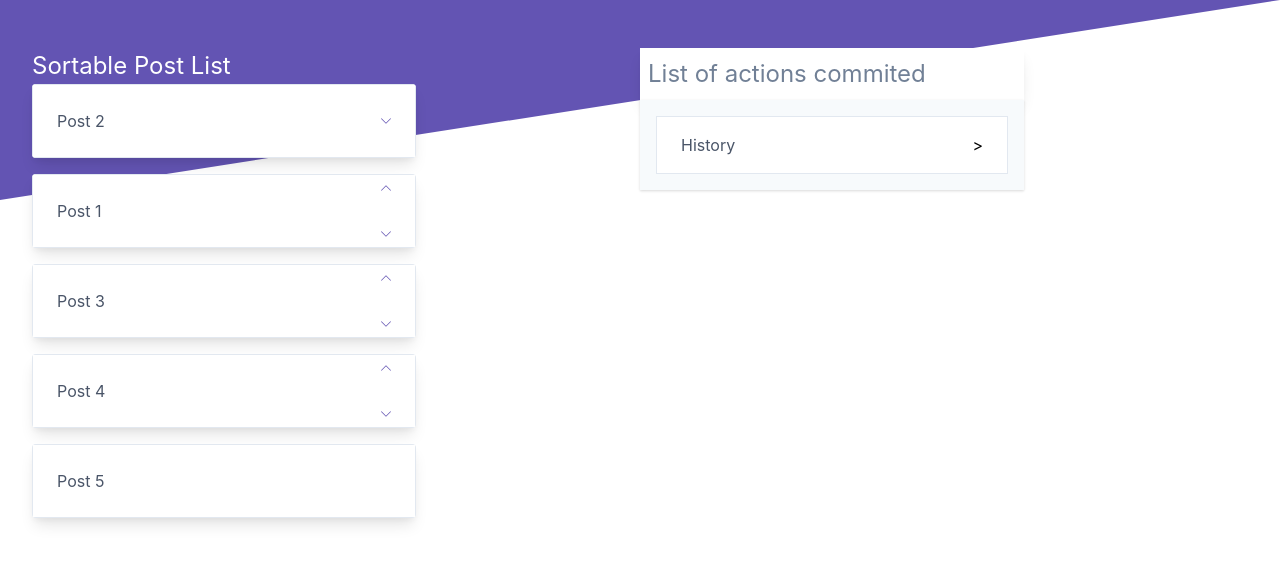
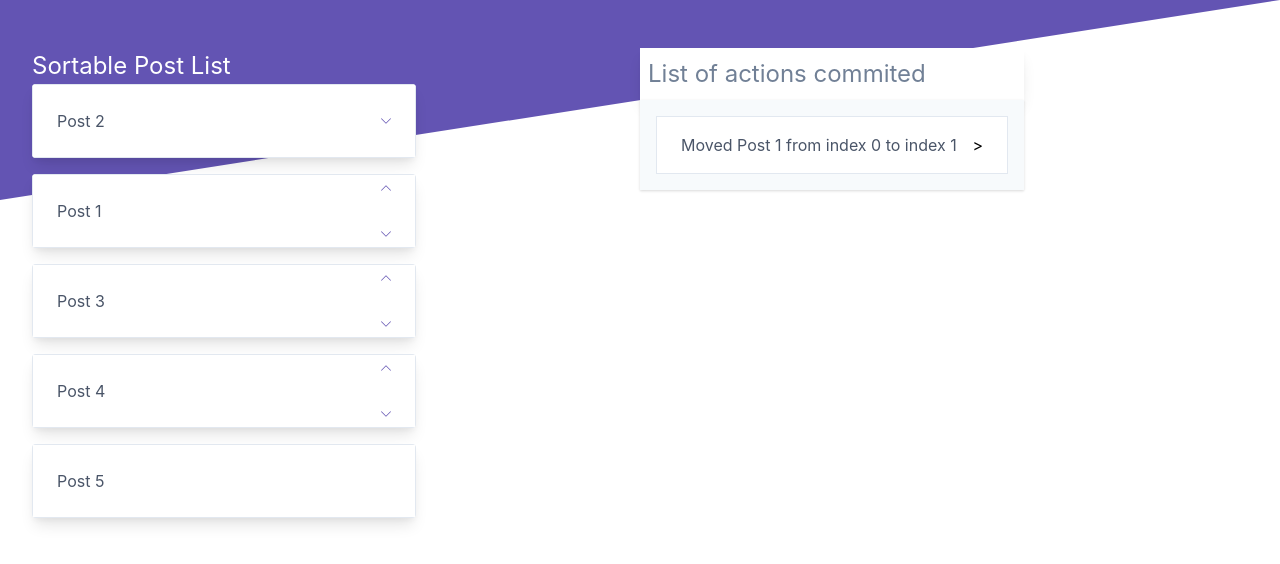
Before and after one commit to freefony/temper, a React (Create React App) app: page / in a window 1280 px wide. Both pictures are taken after a click on the element 386 px from the left and 121 px from the top of the page. Shown: the top 564 px of the page. Built offline with nearby package versions, Linux system fonts and the light colour scheme.

Commit message:
feat: write history

```diff
--- a/src/comit_history/CommitHistory.js
+++ b/src/comit_history/CommitHistory.js
@@ -1,14 +1,16 @@
 import React, { Component } from 'react'
+
+import History from './History'
 
 class CommitHistory extends Component {
   render() {
+    const { history } = this.props
+
+
     return <div className="container">
       <div className='text-2xl text-gray-600 text-left max-w-sm shadow-lg bg-white shadow overflow-hidden p-2'>List of actions commited</div>
       <div className="max-w-sm  bg-gray-100 shadow overflow-hidden p-4">
-        <div className="px-6 py-4 flex justify-between bg-white border">
-          <p className="text-gray-700 text-base">History</p>
-          <span>></span>
-        </div>
+      {history.map((historyObj, i) => <History title={historyObj.title} from={historyObj.from} to={historyObj.to} key={i} /> )}
       </div>
     </div>
   }
--- /dev/null
+++ b/src/comit_history/History.js
@@ -0,0 +1,8 @@
+import React from 'react'
+
+export default ({title, from, to}) => {
+  return <div className="px-6 py-4 flex justify-between bg-white border">
+<p className="text-gray-700 text-base">Moved {title} from index {from}  to index {to}</p>
+    <span>></span>
+  </div>
+}
--- a/src/stage/Stage.js
+++ b/src/stage/Stage.js
@@ -40,7 +40,8 @@ export default class Stage extends Component {
 
   changeHistory(title, from, to) {
     const history = [...this.state.history]
-    history.push({title, from, to})
+    history.unshift({title, from, to})
+    this.setState(() => ({ history }))
   }
 
   changePostPosition (direction, currentIndex) {
@@ -59,7 +60,7 @@ export default class Stage extends Component {
       <PostList
         posts={this.state.posts}
         onChangePosition={(direction, currentIndex) => this.changePostPosition(direction, currentIndex)} />
-      <CommitHistory />
+      <CommitHistory history={this.state.history} />
     </div>
   }
 }
```
